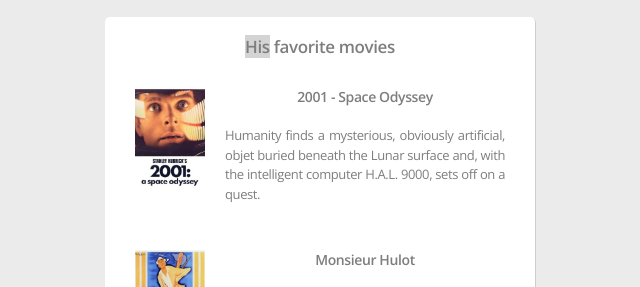
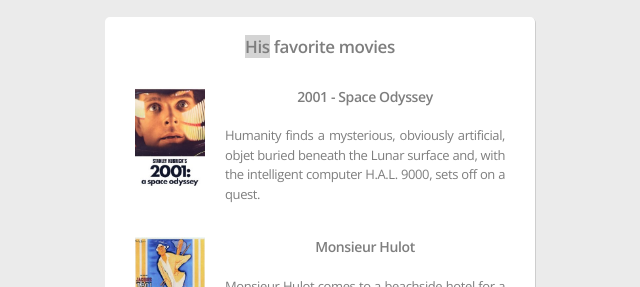
Before and after one commit to luuduc34/website-berners-lee, a plain HTML site: page index.html in a window 1280 px wide. Shown: the part 513-800 px from the top of the page, without its empty margins (320-960 px from the left). Drawn offline with nearby package versions, Linux system fonts and the light colour scheme.

Commit message:
adjust padding bottom img.movies

```diff
--- a/style.css
+++ b/style.css
@@ -94,7 +94,7 @@ i{
 img.movies{
     width: 70px;
     float: left;
-    padding: 0 20px 40px 0;
+    padding: 0 20px 20px 0;
 }
 
 h1{
```
